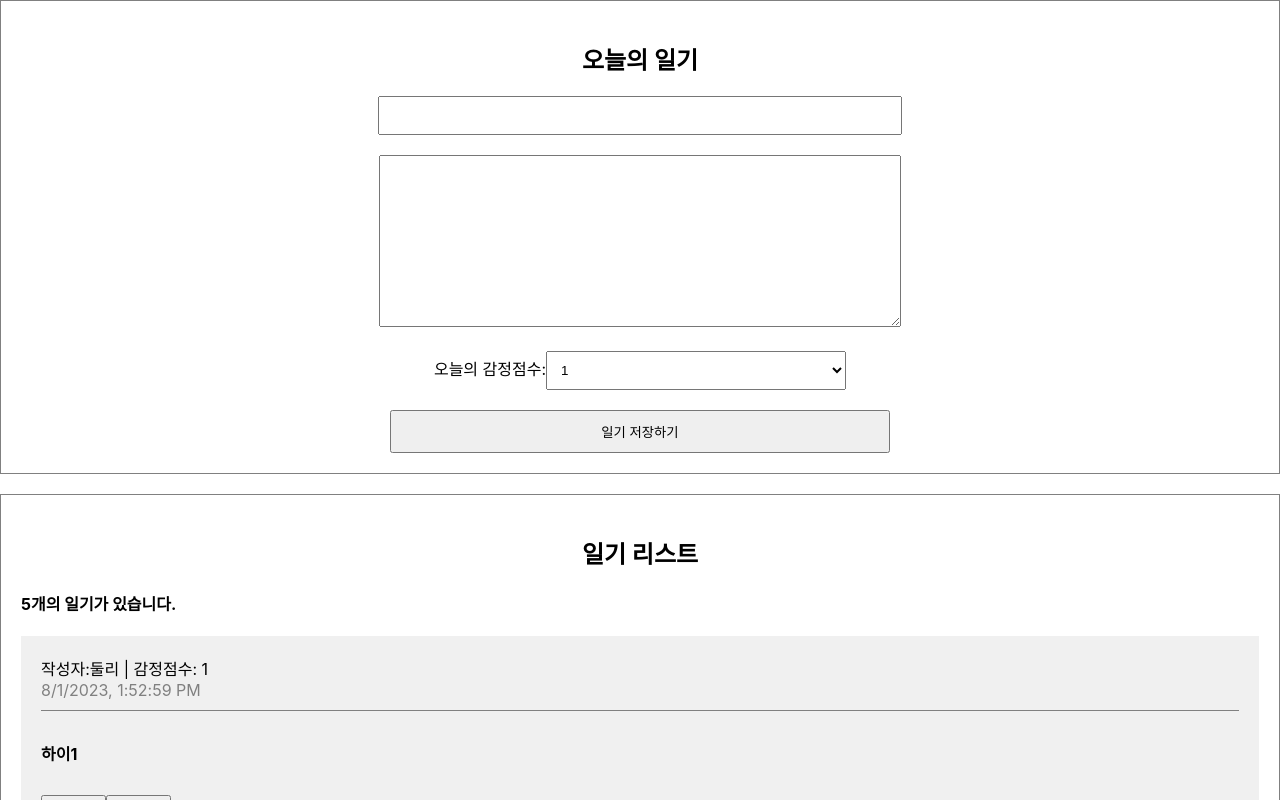
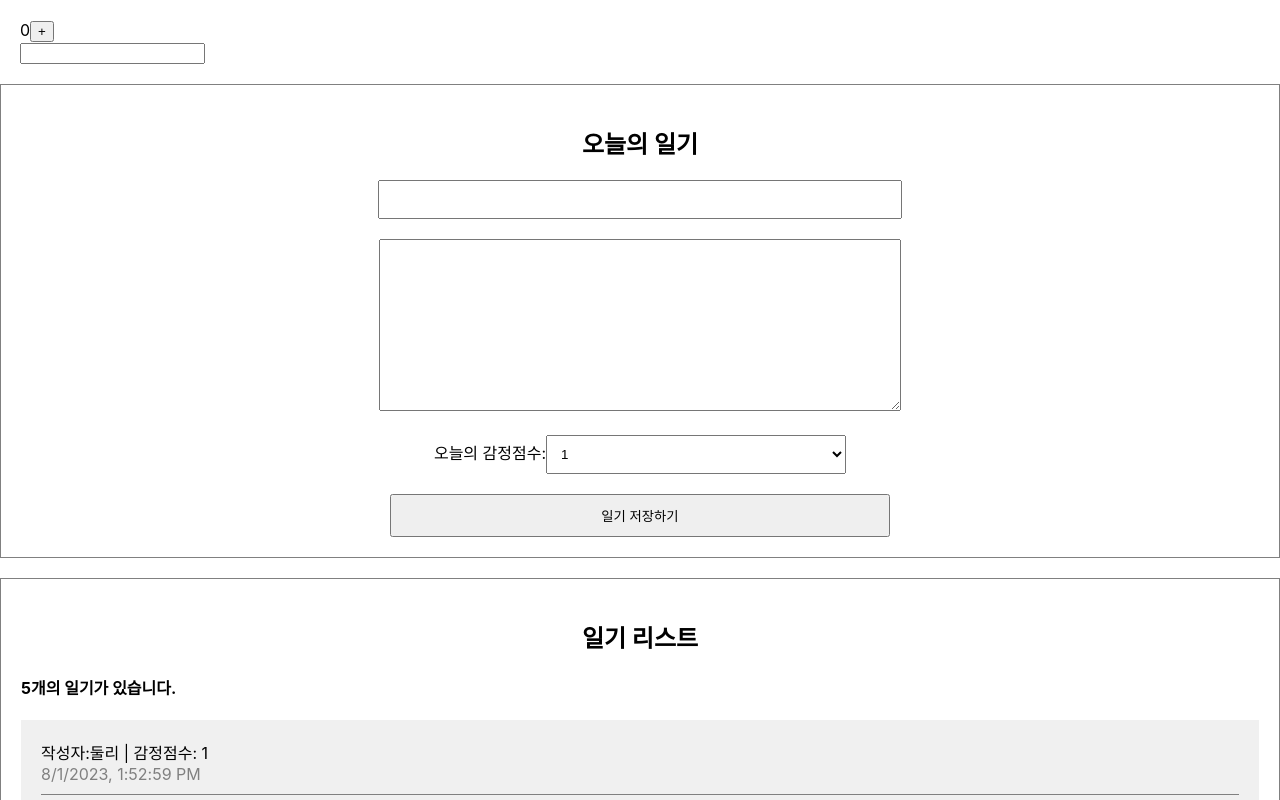
Before and after one commit to Yoonyesol/simple_diary, a React (Create React App) app: page / in a window 1280 px wide. Shown: the top 800 px of the page. Built offline with nearby package versions, Linux system fonts and the light colour scheme; the HTML template or start-up script is replaced by a standard one.

Commit message:
LifeCycle: useEffect 사용해보기

```diff
--- a/src/App.js
+++ b/src/App.js
@@ -2,6 +2,7 @@
 import './App.css';
 import DiaryEditor from './DiaryEditor';
 import DiaryList from './DiaryList';
+import LifeCycle from './LifeCycle';
 
 const dummyList = [
   {
@@ -73,6 +74,7 @@
 
   return (
     <div className="App">
+      <LifeCycle/>
       <DiaryEditor onCreate={onCreate} />
       <DiaryList onEdit={onEdit} onRemove={onRemove} diaryList={data} />
     </div>
--- /dev/null
+++ b/src/LifeCycle.js
@@ -0,0 +1,38 @@
+import { useEffect, useState } from "react";
+
+const LifeCycle = () => {
+  const [count, setCount] = useState(0);
+  const [text, setText] = useState("");
+
+  useEffect(() => { //초기 랜딩 시
+    console.log("Mount!");
+  }, [])
+
+  useEffect(() => { //컴포넌트가 업데이트되어 상태변화가 발생할 때마다
+    console.log("Update!");
+  })
+
+  useEffect(() => { //count의 상태가 변화할 때마다
+    console.log(`count is update: ${count}`)
+    if (count > 5) {  //원하는 변수의 값이 변화하는 것을 감지하여 아래 코드를 수행
+      alert("count가 5를 넘었습니다. 따라서 1로 초기화합니다.");
+      setCount(1);
+    }
+  }, [count])
+
+  useEffect(() => { //text의 상태가 변화할 때마다
+    console.log(`text is update: ${text}`)
+  },[text])
+
+  return <div style={{ padding: 20 }}>
+    <div>
+      {count}
+      <button onClick={() => setCount(count + 1)}>+</button>
+      <div>
+        <input value={text} onChange={(e)=>setText(e.target.value)}></input>
+      </div>
+    </div>
+  </div>
+};
+
+export default LifeCycle;
```
